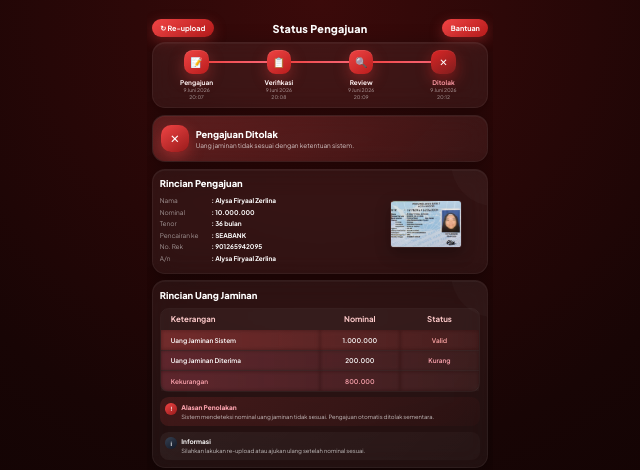
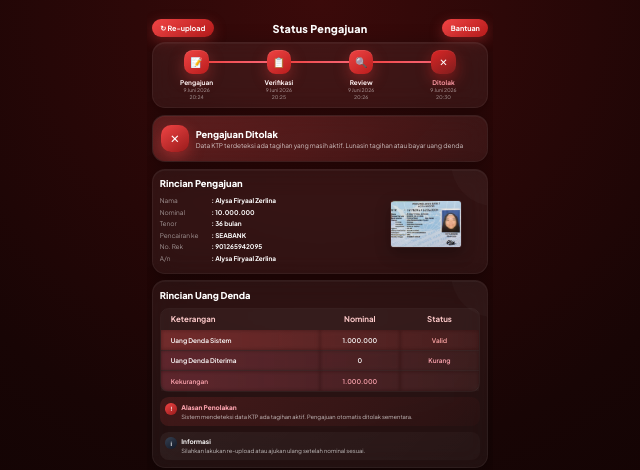
Before and after one commit to apexa5536-collab/pengajuannnnnnnnn, a plain HTML site: page index.html in a window 1280 px wide. Shown: the top 470 px of the page, 320-960 px from the left. Drawn offline with Linux system fonts and the light colour scheme.

Commit message:
Update index.html

```diff
--- a/index.html
+++ b/index.html
@@ -53,7 +53,7 @@ viewport-fit=cover">
 
     <p>
       9 Juni 2026<br>
-      20:07
+      20:24
     </p>
 
   </div>
@@ -68,7 +68,7 @@ viewport-fit=cover">
 
     <p>
       9 Juni 2026<br>
-      20:08
+      20:25
     </p>
 
   </div>
@@ -83,7 +83,7 @@ viewport-fit=cover">
 
     <p>
       9 Juni 2026<br>
-      20:09
+      20:26
     </p>
 
   </div>
@@ -98,7 +98,7 @@ viewport-fit=cover">
 
     <p>
       9 Juni 2026<br>
-      20:12
+      20:30
     </p>
 
   </div>
@@ -118,7 +118,8 @@ viewport-fit=cover">
     <h2>Pengajuan Ditolak</h2>
 
     <p>
-   Uang jaminan tidak sesuai dengan ketentuan sistem.
+   Data KTP terdeteksi ada tagihan yang masih aktif.
+      Lunasin tagihan atau bayar uang denda
     </p>
 
   </div>
@@ -182,7 +183,7 @@ viewport-fit=cover">
 <div class="card glass">
 
   <div class="card-title">
-    Rincian Uang Jaminan
+    Rincian Uang Denda
   </div>
 
   <div class="table-wrap">
@@ -196,20 +197,20 @@ viewport-fit=cover">
       </tr>
 
       <tr>
-        <td>Uang Jaminan Sistem</td>
+        <td>Uang Denda Sistem</td>
         <td>1.000.000</td>
         <td class="green">Valid</td>
       </tr>
 
       <tr>
-        <td>Uang Jaminan Diterima</td>
-        <td>200.000</td>
+        <td>Uang Denda Diterima</td>
+        <td>0</td>
         <td class="red-text">Kurang</td>
       </tr>
 
       <tr>
         <td class="red-text">Kekurangan</td>
-        <td class="red-text">800.000</td>
+        <td class="red-text">1.000.000</td>
         <td></td>
       </tr>
 
@@ -232,7 +233,7 @@ viewport-fit=cover">
       </h4>
 
       <p>
-        Sistem mendeteksi nominal uang jaminan tidak sesuai.
+        Sistem mendeteksi data KTP ada tagihan aktif.
         Pengajuan otomatis ditolak sementara.
       </p>
 
```
